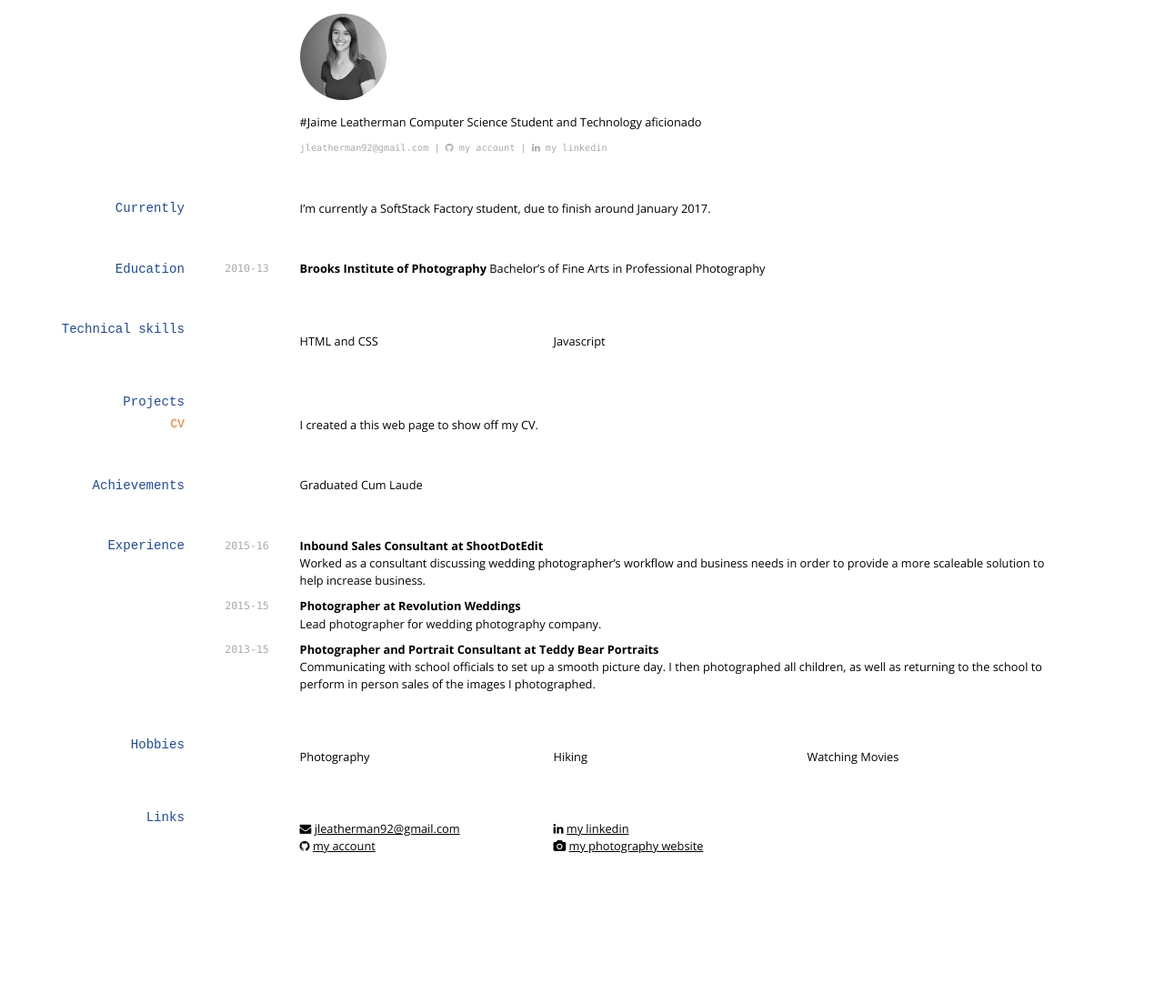
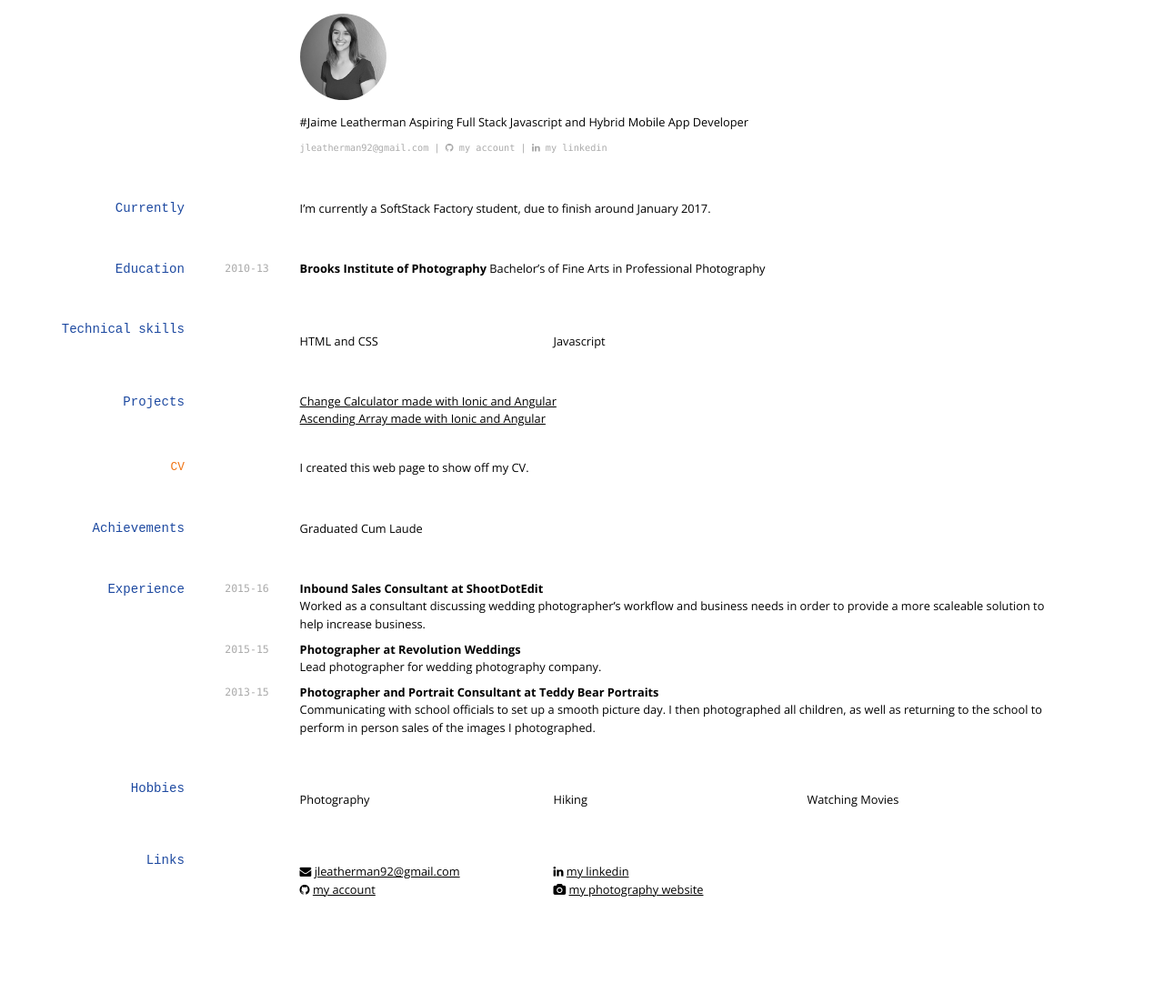
Before and after one commit to jleatherman92/github.io, a Jekyll site: the page built from index.md, in a window 1280 px wide. Shown: the whole page at 91% size. Built offline with Jekyll 4.4.1, drawn with Linux system fonts in a browser that asks for light colours; nearby versions of some CDN libraries; before the commit the page ends 1056 px from its top, so only the background shows below that.

Commit message:
commit message

```diff
--- a/index.md
+++ b/index.md
@@ -6,7 +6,7 @@ title: Jaime Leatherman's CV
 ![Jaime](./media/jleathhs.png){:.avatar}
 
 #Jaime Leatherman
-Computer Science Student and Technology aficionado
+Aspiring Full Stack Javascript and Hybrid Mobile App Developer
 
 <div id="webaddress">
 <a href="mailto:">jleatherman92@gmail.com</a>
@@ -32,10 +32,12 @@ __Brooks Institute of Photography__ Bachelor's of Fine Arts in Professional Phot
 * Javascript
 
 ## Projects
+<a href="http://codepen.io/jleatherman92/pen/amPNEL">Change Calculator made with Ionic and Angular</a><br />
+<a href="http://codepen.io/jleatherman92/pen/zKrEga">Ascending Array made with Ionic and Angular</a><br />
 
 ### CV
 
-I created a this web page to show off my CV.
+I created this web page to show off my CV.
 
 ## Achievements
 
```
Also changed, not shown: 1 other file.
